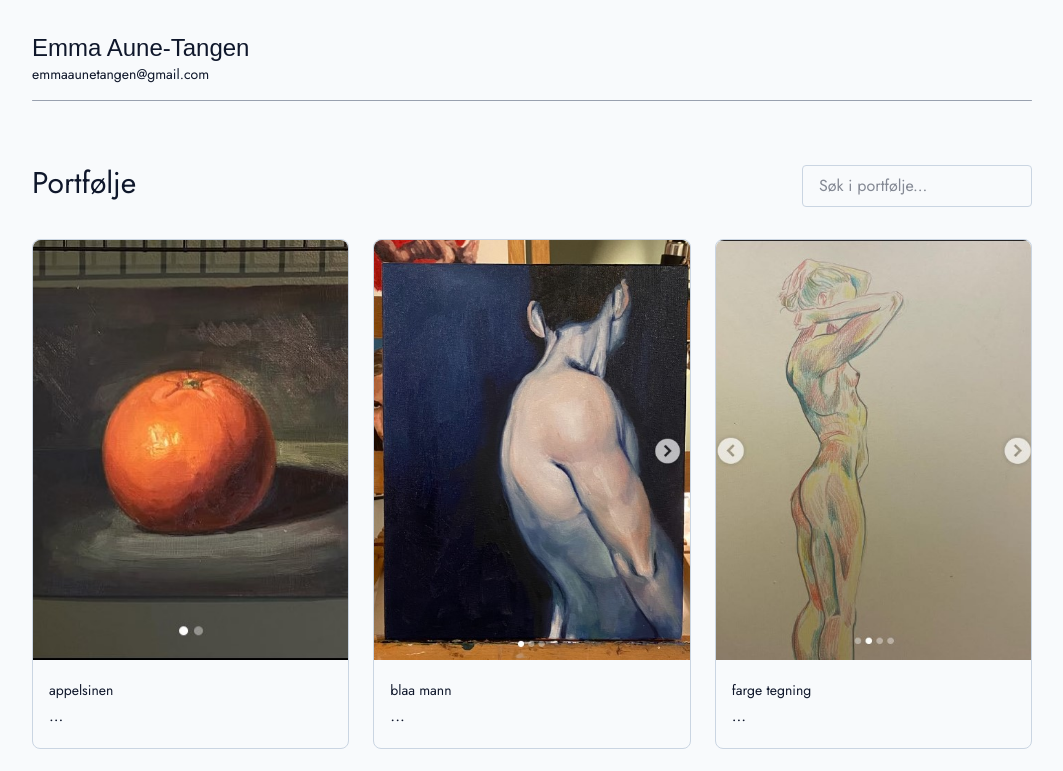
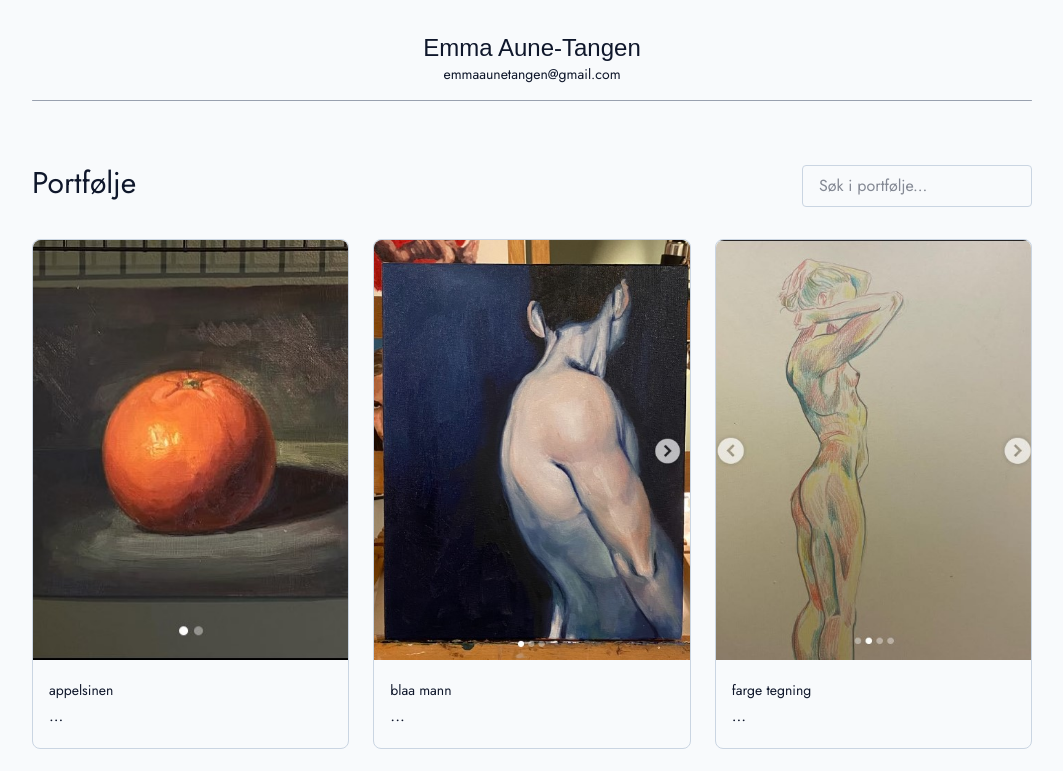
Before and after one commit to Olemio/emma-aune-tangen, a React (Vite) app: page / in a window 1280 px wide. Shown: the top 771 px of the page, without its empty margins (108-1171 px from the left). Built offline with nearby package versions, Linux system fonts and the light colour scheme; a web font is replaced by a local one.

Commit message:
change header

```diff
--- a/src/components/Header.tsx
+++ b/src/components/Header.tsx
@@ -1,7 +1,7 @@
 export default function Header() {
     return (
         <header className="flex flex-col mb-16 pt-4 mx-auto max-w-[1000px]">
-            <div className="flex flex-col py-4 w-full">
+            <div className="flex flex-col justify-between items-center py-4 w-full">
                 <p className="font-fustat text-2xl">Emma Aune-Tangen</p>
                 <p className="text-sm">emmaaunetangen@gmail.com</p>
             </div>
```
